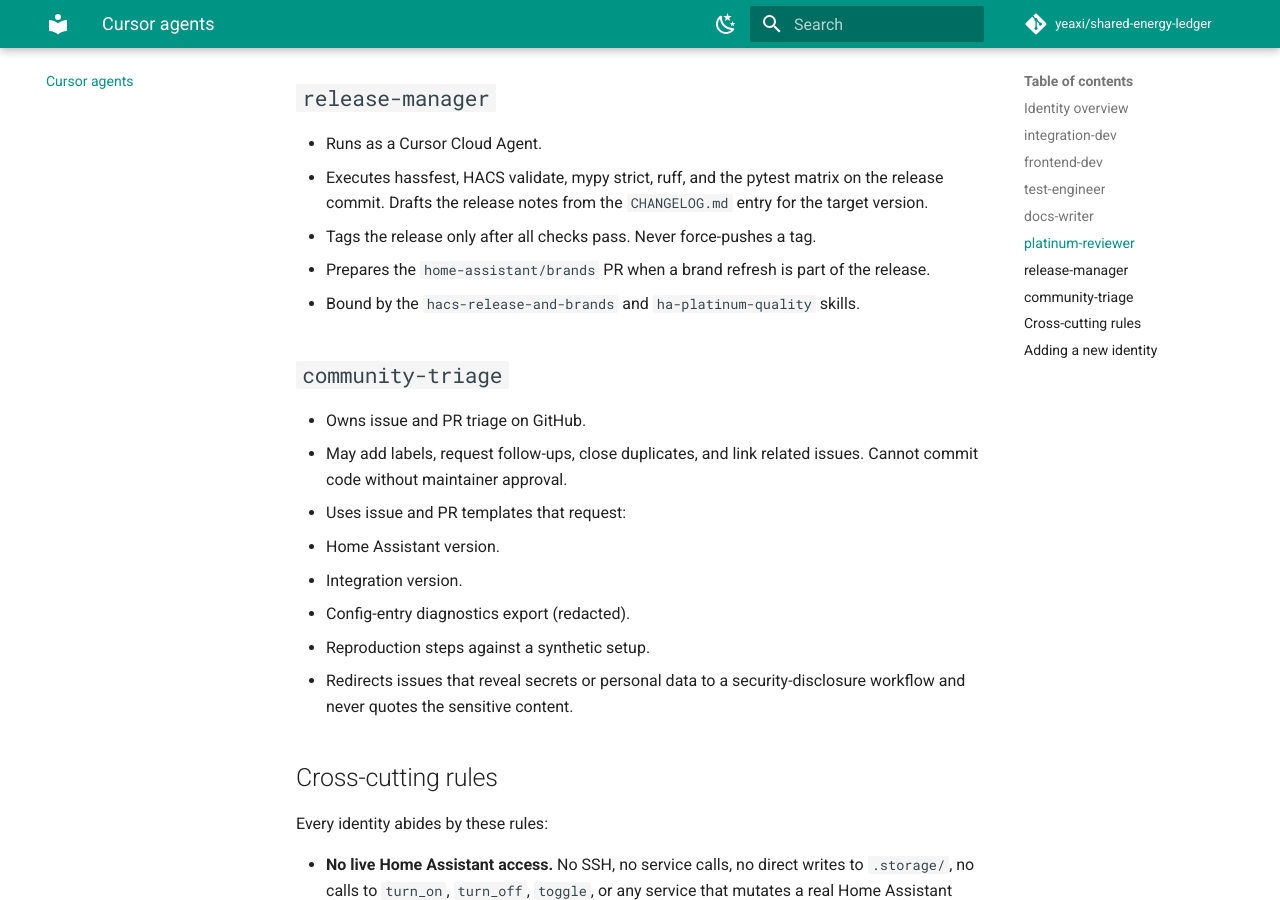
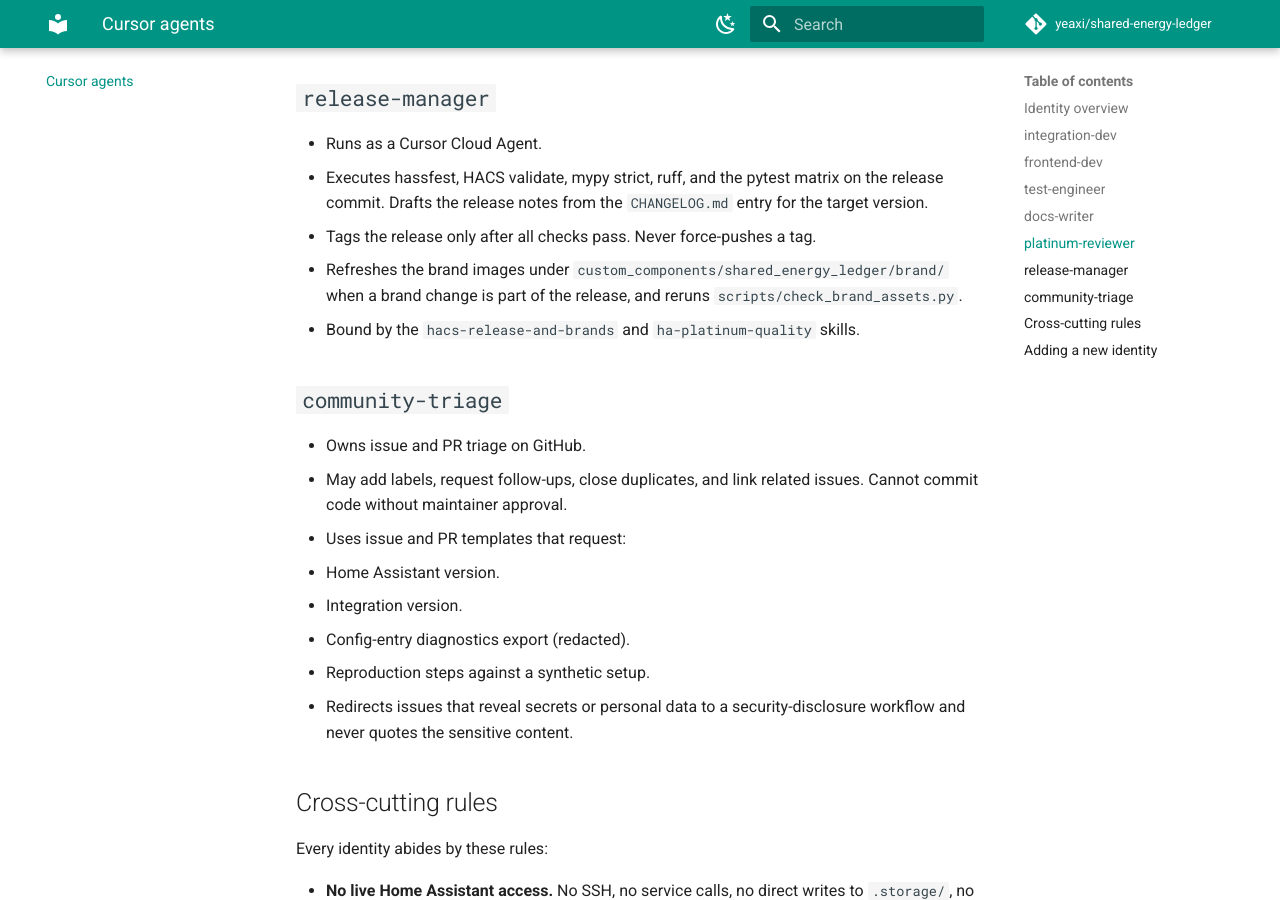
Before and after one commit to yeaxi/shared-energy-ledger, an MkDocs documentation site: the page built from docs/cursor-agents.md, in a window 1280 px wide and 900 px high, scrolled down 2701 px. Built offline with MkDocs 1.6.1 and Material for MkDocs 9.7.7, drawn with Linux system fonts in a browser that asks for light colours; comment, search, counter and statistics services are not loaded.

Commit message:
Ship brand icons inside the integration
HACS brands validation fails a repository that neither ships brand assets
at custom_components/<domain>/brand/icon.png nor is listed in
home-assistant/brands, and the brands repository stopped accepting custom
integrations when Home Assistant 2026.3 started serving local brand images.

Add icon.png (256x256) and icon@2x.png (512x512), trimmed and transparent
per the brands image specification, and point the requirements, changelog,
release skill, and agent docs at the local assets instead of a brands PR.

Co-authored-by: Rostyslav Dudka <yeaxi@users.noreply.github.com>

```diff
--- a/docs/cursor-agents.md
+++ b/docs/cursor-agents.md
@@ -90,8 +90,9 @@ handled by a separate rollout plan after the project is "done by definition".
   on the release commit. Drafts the release notes from the `CHANGELOG.md`
   entry for the target version.
 - Tags the release only after all checks pass. Never force-pushes a tag.
-- Prepares the `home-assistant/brands` PR when a brand refresh is part of the
-  release.
+- Refreshes the brand images under
+  `custom_components/shared_energy_ledger/brand/` when a brand change is part
+  of the release, and reruns `scripts/check_brand_assets.py`.
 - Bound by the `hacs-release-and-brands` and `ha-platinum-quality` skills.
 
 ## `community-triage`
```
Also changed, not shown: .cursor/skills/hacs-release-and-brands/SKILL.md (+17 -8 lines), CHANGELOG.md (+4 -1 lines), REQUIREMENTS.md (+6 -3 lines), docs/AGENTS.md (+2 -1 lines), 2 other files.
